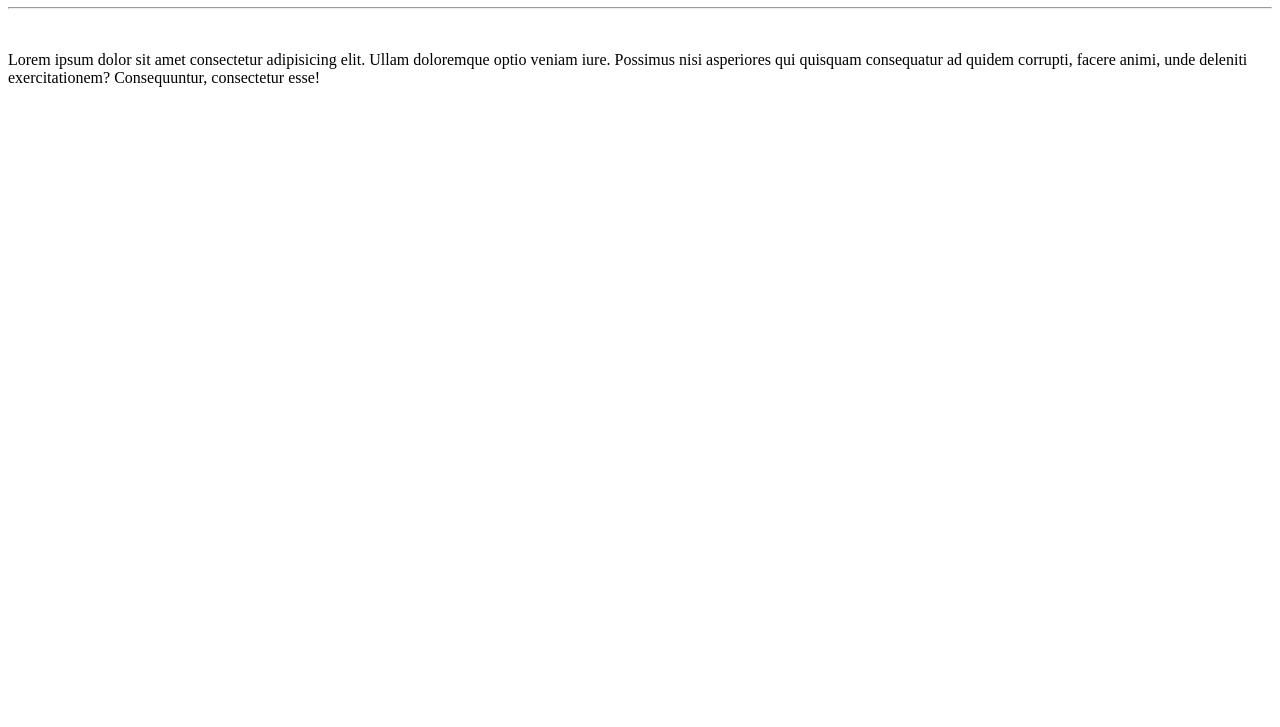
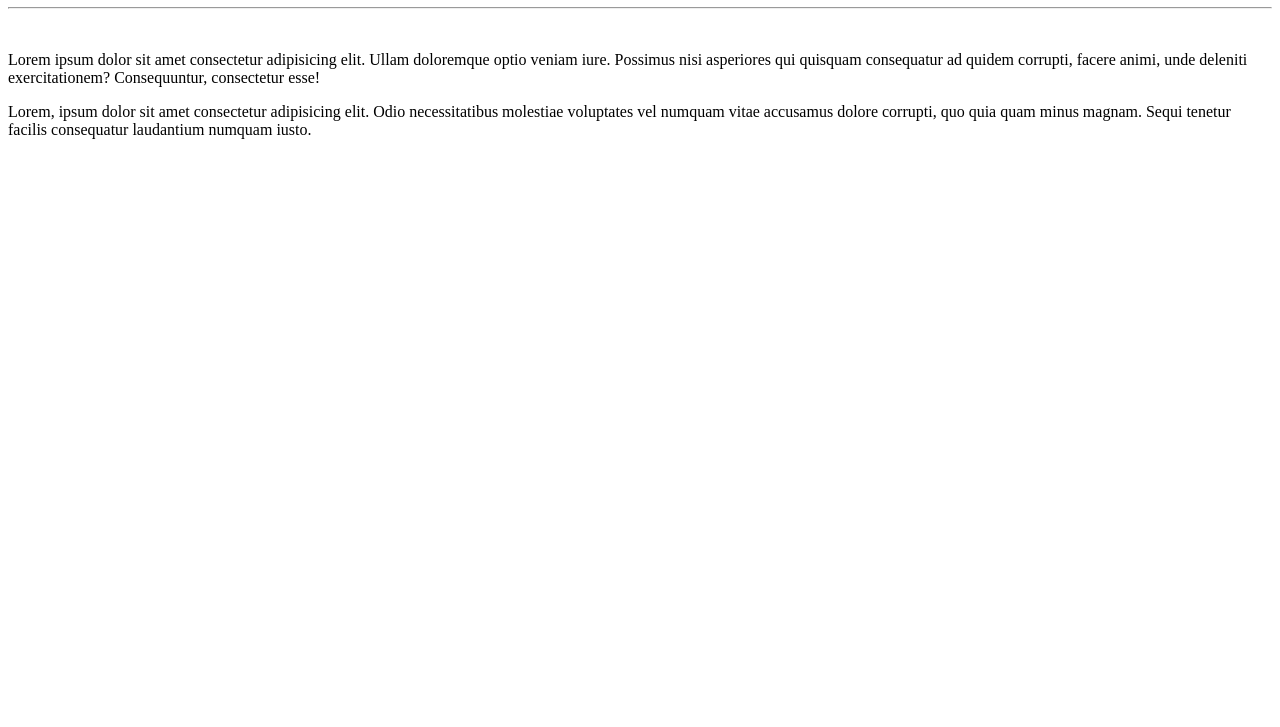
Before and after one commit to leonaldofaleiro/Ola-Mundo, a plain HTML site: page site/index.html in a window 1280 px wide. Shown: the part 73-800 px from the top of the page. Drawn offline with Linux system fonts and the light colour scheme.

Commit message:
Adicionei um parágrafo

```diff
--- a/site/index.html
+++ b/site/index.html
@@ -12,5 +12,6 @@
     <hr>
     <br>
     <p>Lorem ipsum dolor sit amet consectetur adipisicing elit. Ullam doloremque optio veniam iure. Possimus nisi asperiores qui quisquam consequatur ad quidem corrupti, facere animi, unde deleniti exercitationem? Consequuntur, consectetur esse!</p>
+    <p>Lorem, ipsum dolor sit amet consectetur adipisicing elit. Odio necessitatibus molestiae voluptates vel numquam vitae accusamus dolore corrupti, quo quia quam minus magnam. Sequi tenetur facilis consequatur laudantium numquam iusto.</p>
 </body>
 </html>
```
